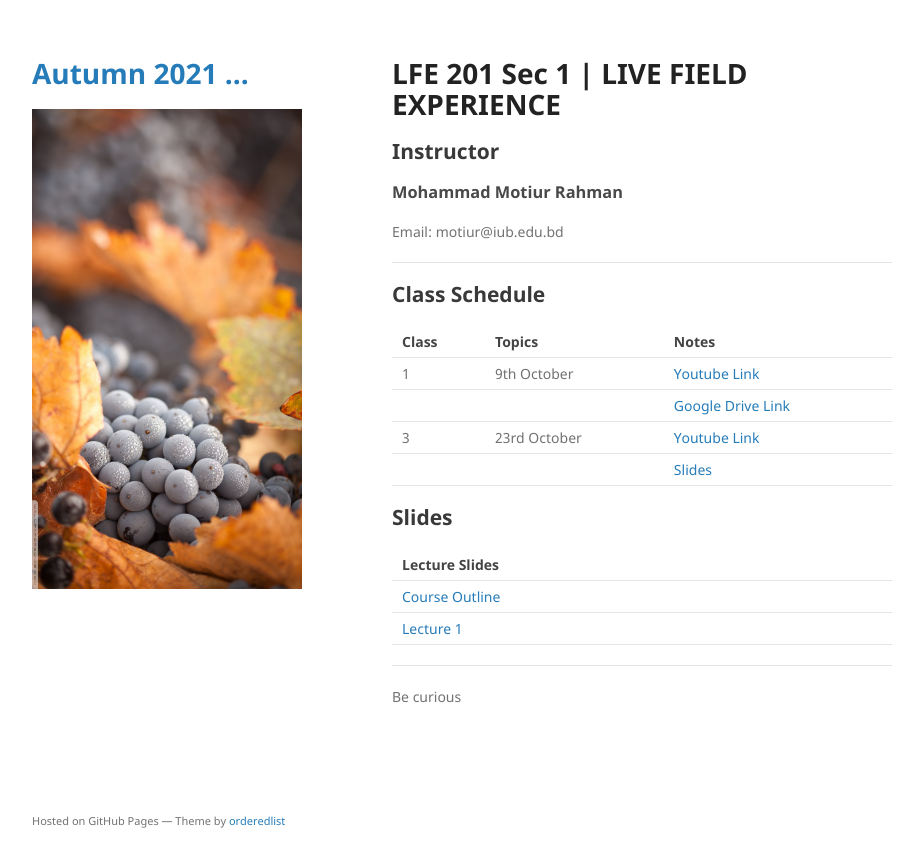
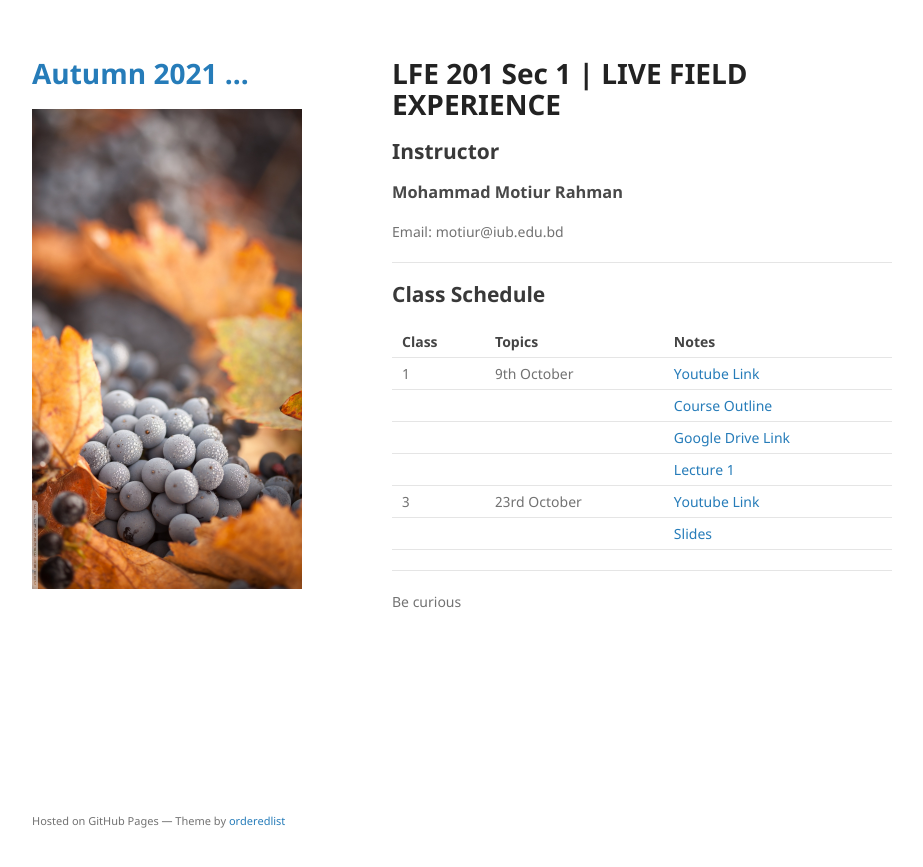
Before and after one commit to mohammadmotiurrahman/mohammadmotiurrahman.github.io, a Jekyll site: the page built from lfe_201/index.md, in a window 1280 px wide. Shown: the top 867 px of the page, without its empty margins (178-1101 px from the left). Built offline with Jekyll 4.4.1, drawn with Linux system fonts in a browser that asks for light colours; our own code applies the rules of GitHub Pages for plain Markdown files.

Commit message:
Update index.md

```diff
--- a/lfe_201/index.md
+++ b/lfe_201/index.md
@@ -10,17 +10,11 @@ Email: motiur@iub.edu.bd
 | Class   | Topics       | Notes                                                                                                          |
 |:--------|:-------------|:---------------------------------------------------------------------------------------------------------------|
 | 1       | 9th October  | [Youtube Link](https://youtu.be/LQ81uqzHOko)                                |
+|         |              |[Course Outline](https://drive.google.com/file/d/1FrrfvzfCMVyOCrV_OIXfdxOnqRG8a5cq/view?usp=sharing)|
 |         |              | [Google Drive Link](https://docs.google.com/spreadsheets/d/1wEtAeDb3P3jWEOukJgNAK1zclaUj-2J_kKnX10iZiQc/edit?usp=sharing)|
-| 3       | 23rd October  | [Youtube Link](https://drive.google.com/file/d/16WVBpDFEXWWjCH_-DXxKcsUqolzSptPQ/view?usp=sharing)                                |
+|         |              |[Lecture 1](https://docs.google.com/presentation/d/1tsTYrY7KIQa_ZDXanrWPv2LVNIgi4I5TJ3x6KnxWcHs/edit?usp=sharing) |
+| 3       | 23rd October | [Youtube Link](https://drive.google.com/file/d/16WVBpDFEXWWjCH_-DXxKcsUqolzSptPQ/view?usp=sharing)                                |
 |         |              | [Slides](https://docs.google.com/presentation/d/1WPrLrQnoHijvch5EARdN5r2odEsJdglhCslieOuqN-o/edit?usp=sharing)|
-
-
-## Slides
-
-| Lecture Slides                                |
-|:----------------------------------------------|
-|[Course Outline](https://drive.google.com/file/d/1FrrfvzfCMVyOCrV_OIXfdxOnqRG8a5cq/view?usp=sharing)|
-[Lecture 1](https://docs.google.com/presentation/d/1tsTYrY7KIQa_ZDXanrWPv2LVNIgi4I5TJ3x6KnxWcHs/edit?usp=sharing) |
 
 
 * * *
```
